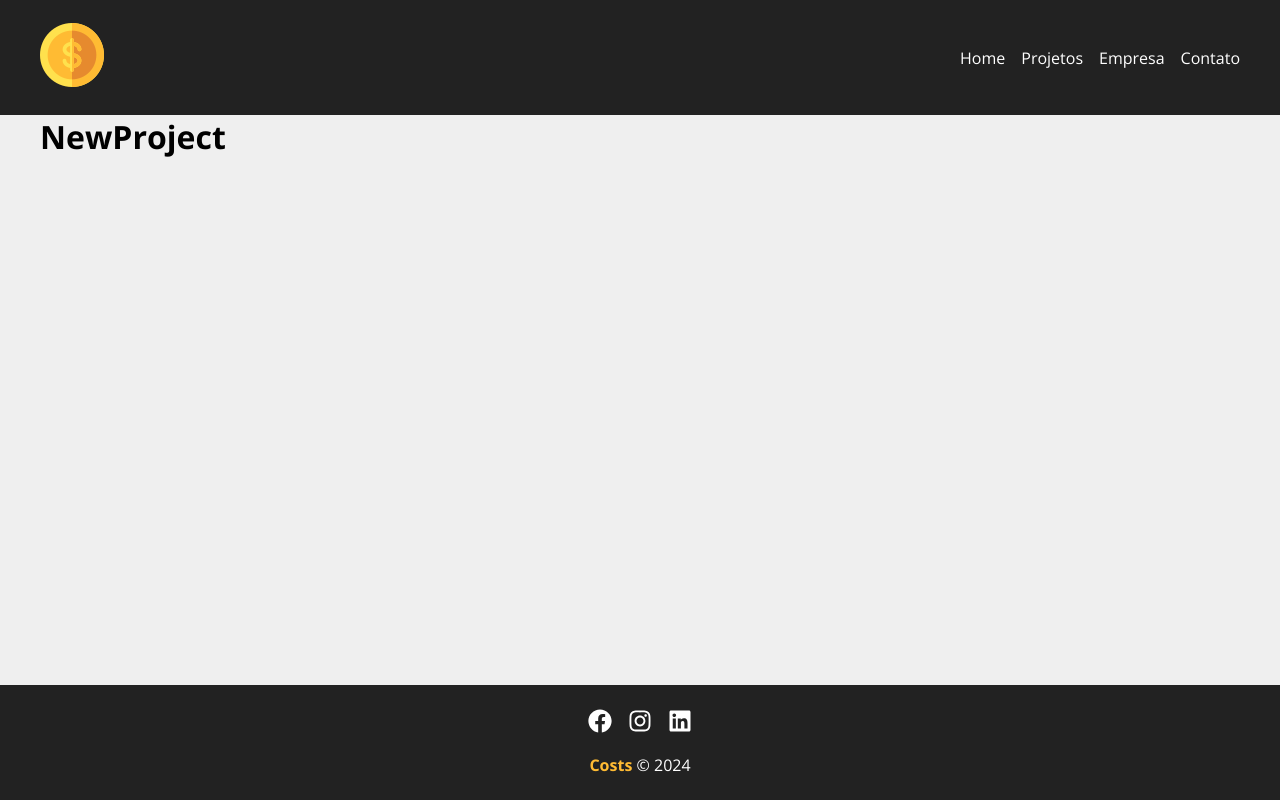
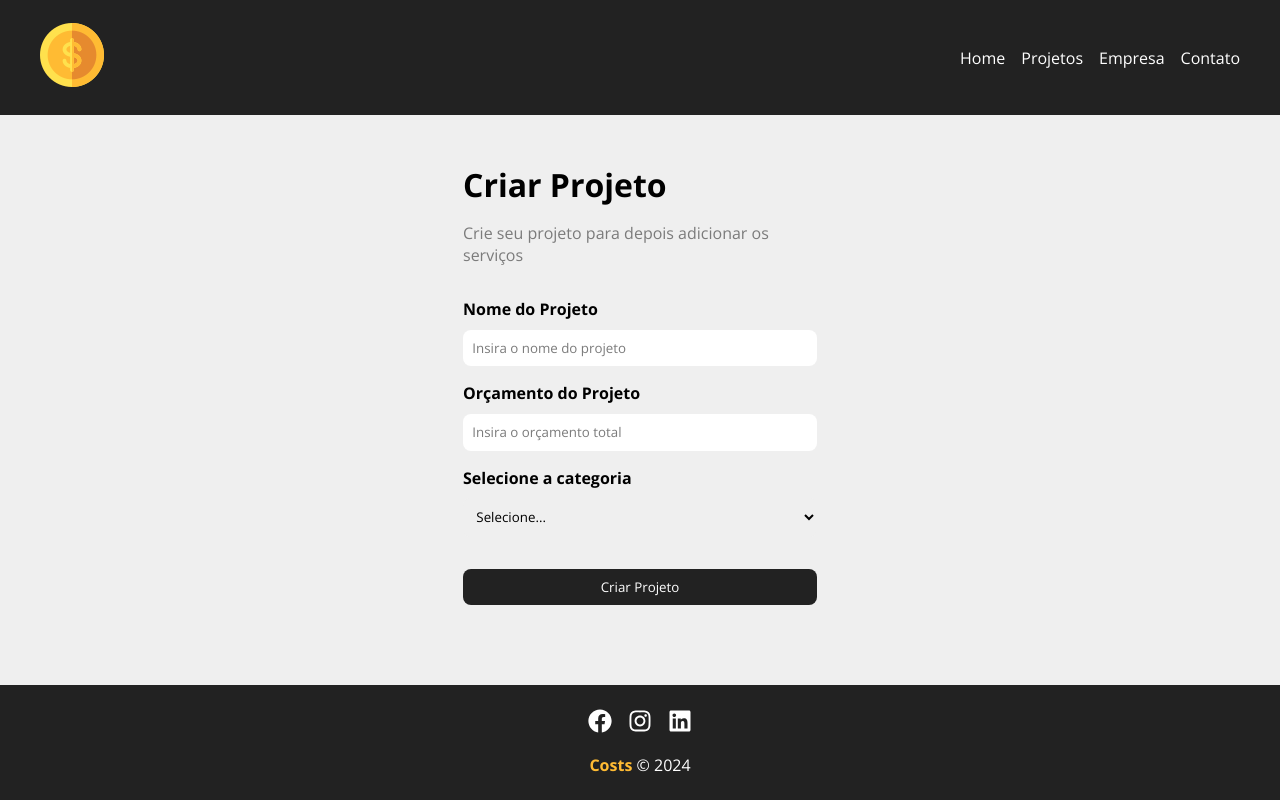
Before and after one commit to MateusFS99/Costs, a React (Create React App) app: page /newproject in a window 1280 px wide. Built offline with nearby package versions, Linux system fonts and the light colour scheme.

Commit message:
- Feat: Formulário de Projeto

```diff
--- /dev/null
+++ b/src/components/form/FormControl.module.css
@@ -0,0 +1,20 @@
+.formControl {
+  display: flex;
+  flex-direction: column;
+  gap: 0.6em;
+
+  label {
+    font-weight: bold;
+  }
+
+  input,
+  select {
+    padding: 0.7em;
+    border-radius: 8px;
+    border: none;
+  }
+
+  input::placeholder {
+    color: #7b7b7b;
+  }
+}
--- /dev/null
+++ b/src/components/form/Input.jsx
@@ -0,0 +1,19 @@
+import styles from './FormControl.module.css'
+
+function Input({ type, text, name, placeholder, handleOnChange, value }) {
+  return (
+    <div className={styles.formControl}>
+      <label htmlFor={name}>{text}</label>
+      <input
+        type={type}
+        id={name}
+        name={name}
+        placeholder={placeholder}
+        value={value}
+        onChange={handleOnChange}
+      />
+    </div>
+  )
+}
+
+export default Input
--- /dev/null
+++ b/src/components/form/Select.jsx
@@ -0,0 +1,16 @@
+import styles from './FormControl.module.css'
+
+function Select({ text, name, options, handleOnChange, value }) {
+  return (
+    <div className={styles.formControl}>
+      <label htmlFor={name}>{text}</label>
+      <select id={name} name={name} value={value}>
+        <option value="" disabled>
+          Selecione...
+        </option>
+      </select>
+    </div>
+  )
+}
+
+export default Select
--- /dev/null
+++ b/src/components/form/SubmitButton.jsx
@@ -0,0 +1,11 @@
+import styles from './SubmitButton.module.css'
+
+function SubmitButton({ text }) {
+  return (
+    <div className={styles.btn}>
+      <button>{text}</button>
+    </div>
+  )
+}
+
+export default SubmitButton
--- /dev/null
+++ b/src/components/form/SubmitButton.module.css
@@ -0,0 +1,18 @@
+.btn {
+  button {
+    width: 100%;
+    background-color: #222;
+    color: #fff;
+    padding: 0.7em 1.2em;
+    text-decoration: none;
+    transition: 0.2s;
+    cursor: pointer;
+    border: none;
+    border-radius: 8px;
+  }
+
+  button:hover {
+    color: #ffbb33;
+    border: 1px solid #ffbb33;
+  }
+}
--- /dev/null
+++ b/src/components/project/ProjectForm.jsx
@@ -0,0 +1,29 @@
+import Input from '../form/Input'
+import Select from '../form/Select'
+import SubmitButton from '../form/SubmitButton'
+import styles from './ProjectForm.module.css'
+
+function ProjectForm({ projectId }) {
+  return (
+    <div>
+      <form className={styles.form}>
+        <Input
+          name="name"
+          type="text"
+          text="Nome do Projeto"
+          placeholder="Insira o nome do projeto"
+        />
+        <Input
+          name="budget"
+          type="number"
+          text="Orçamento do Projeto"
+          placeholder="Insira o orçamento total"
+        />
+        <Select name="category_id" text="Selecione a categoria" value="" />
+      </form>
+      <SubmitButton text={projectId ? 'Salvar' : 'Criar Projeto'} />
+    </div>
+  )
+}
+
+export default ProjectForm
--- /dev/null
+++ b/src/components/project/ProjectForm.module.css
@@ -0,0 +1,7 @@
+.form {
+  width: 100%;
+  margin: 2em 0;
+  display: flex;
+  flex-direction: column;
+  gap: 1em;
+}
--- a/src/pages/NewProject.jsx
+++ b/src/pages/NewProject.jsx
@@ -1,5 +1,14 @@
+import ProjectForm from '../components/project/ProjectForm'
+import styles from './NewProject.module.css'
+
 function NewProject() {
-  return <h1>NewProject</h1>
+  return (
+    <div className={styles.newProject}>
+      <h1>Criar Projeto</h1>
+      <p>Crie seu projeto para depois adicionar os serviços</p>
+      <ProjectForm projectId="" />
+    </div>
+  )
 }
 
 export default NewProject
--- /dev/null
+++ b/src/pages/NewProject.module.css
@@ -0,0 +1,13 @@
+.newProject {
+  width: 450px;
+  margin: 0 auto;
+  padding: 3em;
+
+  h1 {
+    margin-bottom: 0.5em;
+  }
+
+  p {
+    color: #7b7b7b;
+  }
+}
```
